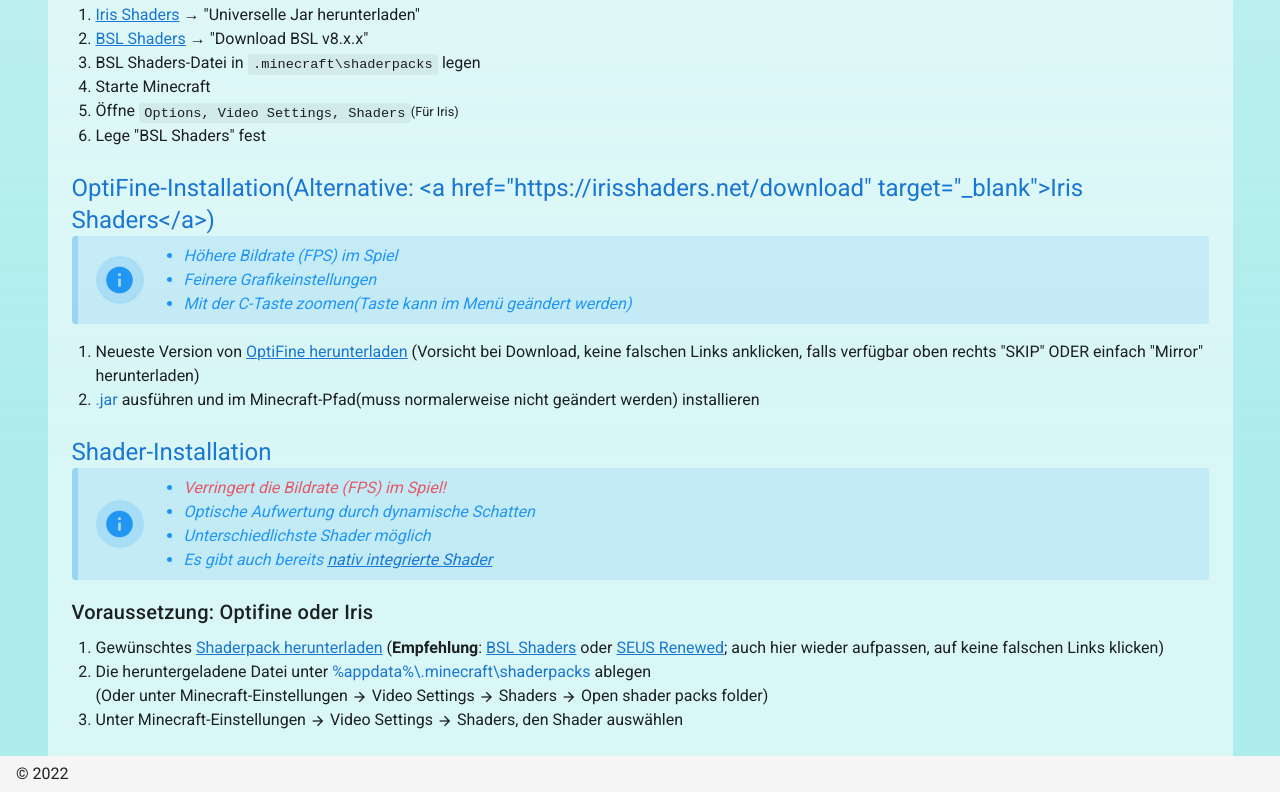
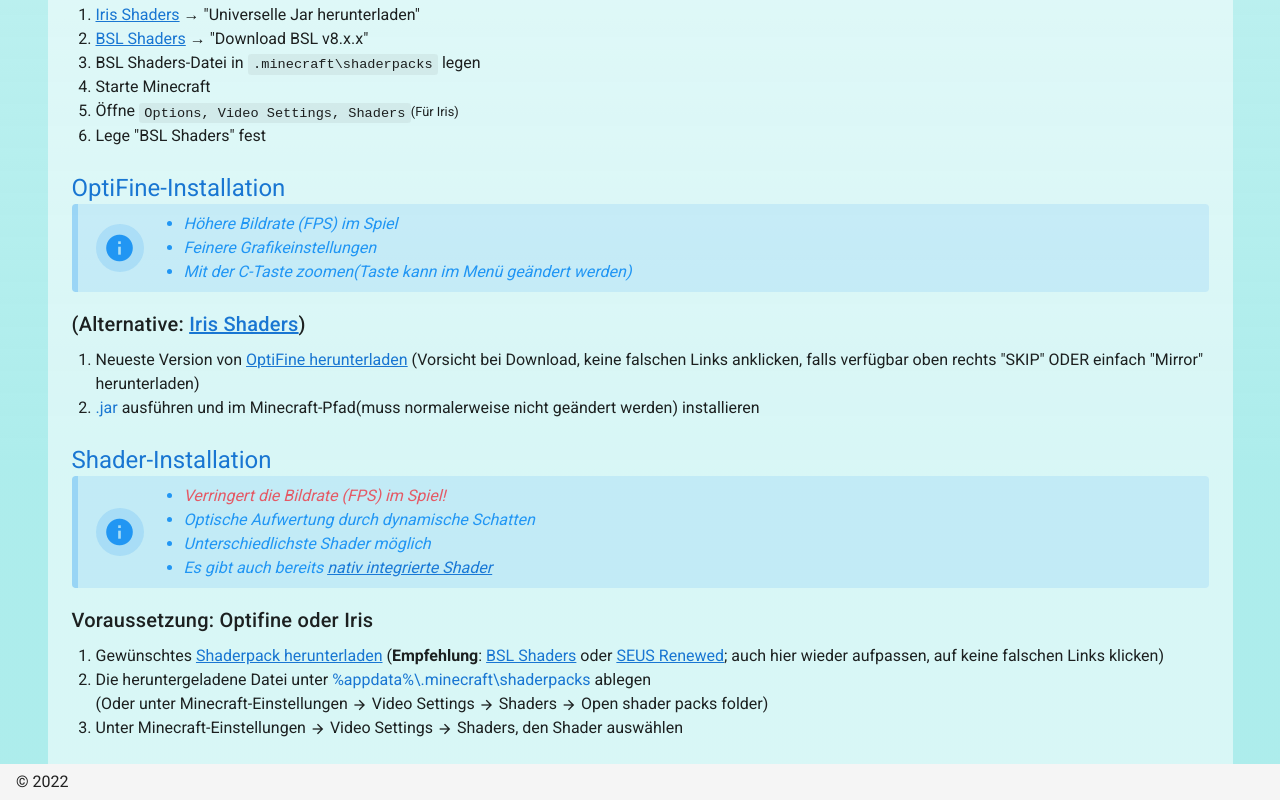
Before and after one commit to JoniLieh/mc-web-lieh, a Nuxt app: page / in a window 1280 px wide. Shown: the part 5777-6577 px from the top of the page. Built offline with nearby package versions, Linux system fonts and the light colour scheme.

Commit message:
fixed optifine link

```diff
--- a/components/extras.vue
+++ b/components/extras.vue
@@ -84,14 +84,14 @@ export default {
             `Lege "BSL Shaders" fest`
           ]
         },{
-          title: `OptiFine-Installation(Alternative: <a href="https://irisshaders.net/download" target="_blank">Iris Shaders</a>)`,
+          title: `OptiFine-Installation`,
           type: "optifine",
+          subtitle: `(Alternative: <a href="https://irisshaders.net/download" target="_blank">Iris Shaders</a>)`,
           infos: [
             "Höhere Bildrate (FPS) im Spiel",
             "Feinere Grafikeinstellungen",
             "Mit der C-Taste zoomen(Taste kann im Menü geändert werden)",
           ],
-          subtitle: null,
           tasks: [
             'Neueste Version von <a href="https://www.optifine.net/downloads" target="_blank">OptiFine herunterladen</a> (Vorsicht bei Download, keine falschen Links anklicken, falls verfügbar oben rechts "SKIP" ODER einfach "Mirror" herunterladen)',
             "<a>.jar</a> ausführen und im Minecraft-Pfad(muss normalerweise nicht geändert werden) installieren",
```
